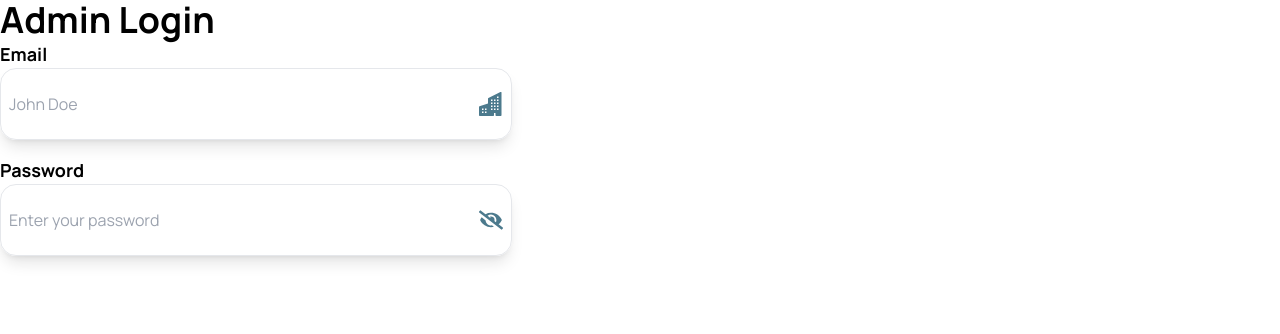
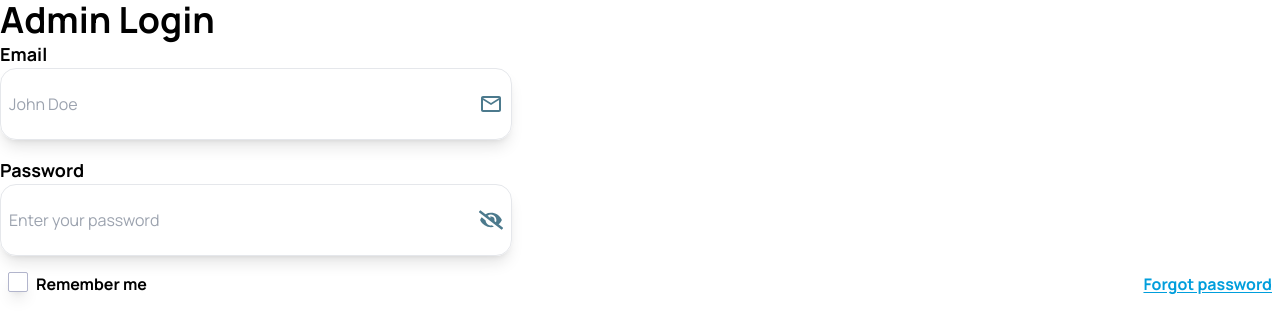
Before and after one commit to Winnie-Waiguru/education-awards-registry, a React (Vite) app in the folder education-awards-registry/frontend/: page / in a window 1280 px wide. Shown: the top 334 px of the page. Built offline with nearby package versions, Linux system fonts and the light colour scheme.

Commit message:
feat(login-ui): add styled remember me checkbox and forgot password anchor

```diff
--- a/education-awards-registry/frontend/src/index.css
+++ b/education-awards-registry/frontend/src/index.css
@@ -34,4 +34,8 @@
   .error-msg {
     @apply text-error text-sm mt-1 ml-2;
   }
+
+  .cta {
+    @apply text-primary text-base font-bold underline underline-offset-2;
+  }
 }
--- a/education-awards-registry/frontend/src/pages/auth/Login.jsx
+++ b/education-awards-registry/frontend/src/pages/auth/Login.jsx
@@ -1,8 +1,16 @@
+import { useState } from "react";
 import InputWrapper from "../../components/common/InputWrapper";
-import { BsBuildingsFill } from "react-icons/bs";
+import { MdOutlineEmail } from "react-icons/md";
 import { FaEyeSlash } from "react-icons/fa";
 
 function Login() {
+  // Check if remember me is checked
+  const [isRemembered, setIsRemembered] = useState(false);
+
+  const handleRememberMeChange = (e) => {
+    setIsRemembered(e.target.checked);
+  };
+
   return (
     <>
       <h1 className="heading">Admin Login</h1>
@@ -12,7 +20,7 @@ function Login() {
         type="email"
         placeholder="John Doe"
       >
-        <BsBuildingsFill className="icon" />
+        <MdOutlineEmail className="icon" />
       </InputWrapper>
       <InputWrapper
         label="Password"
@@ -22,6 +30,46 @@ function Login() {
       >
         <FaEyeSlash className="icon" />
       </InputWrapper>
+      <div className="flex flex-row justify-between mt-4 px-2">
+        <div className="flex flex-row gap-2">
+          <div className="relative  w-[20px] h-[20px]">
+            <input
+              id="remember-btn"
+              type="checkbox"
+              checked={isRemembered}
+              onChange={handleRememberMeChange}
+              className="appearance-none w-full h-full border border-input-outline/30 rounded-sm shadow-lg"
+            />
+            {/* Conditionally render checkmark  */}
+            {isRemembered && (
+              <svg
+                xmlns="http://www.w3.org/2000/svg"
+                fill="none"
+                viewBox="0 0 24 24"
+                strokeWidth={1.5}
+                stroke="currentColor"
+                className="absolute inset-0 m-auto w-5 h-5 text-secondary pointer-events-none"
+              >
+                <path
+                  strokeLinecap="round"
+                  strokeLinejoin="round"
+                  d="m4.5 12.75 6 6 9-13.5"
+                />
+              </svg>
+            )}
+          </div>
+
+          <label
+            htmlFor="remember-btn"
+            className="font-bold text-base cursor-pointer"
+          >
+            Remember me
+          </label>
+        </div>
+        <a href="#" className="cta">
+          Forgot password
+        </a>
+      </div>
     </>
   );
 }
```
